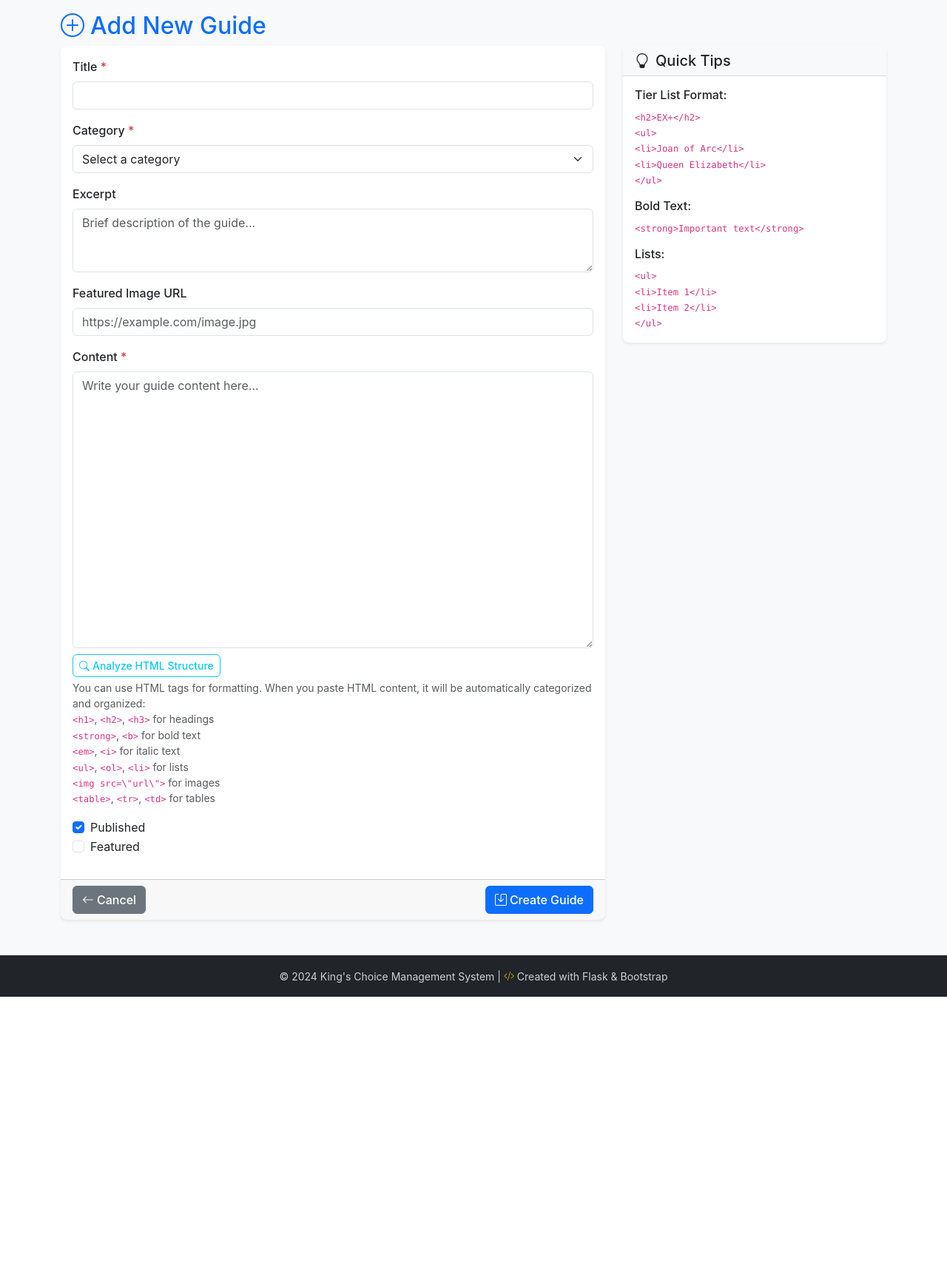
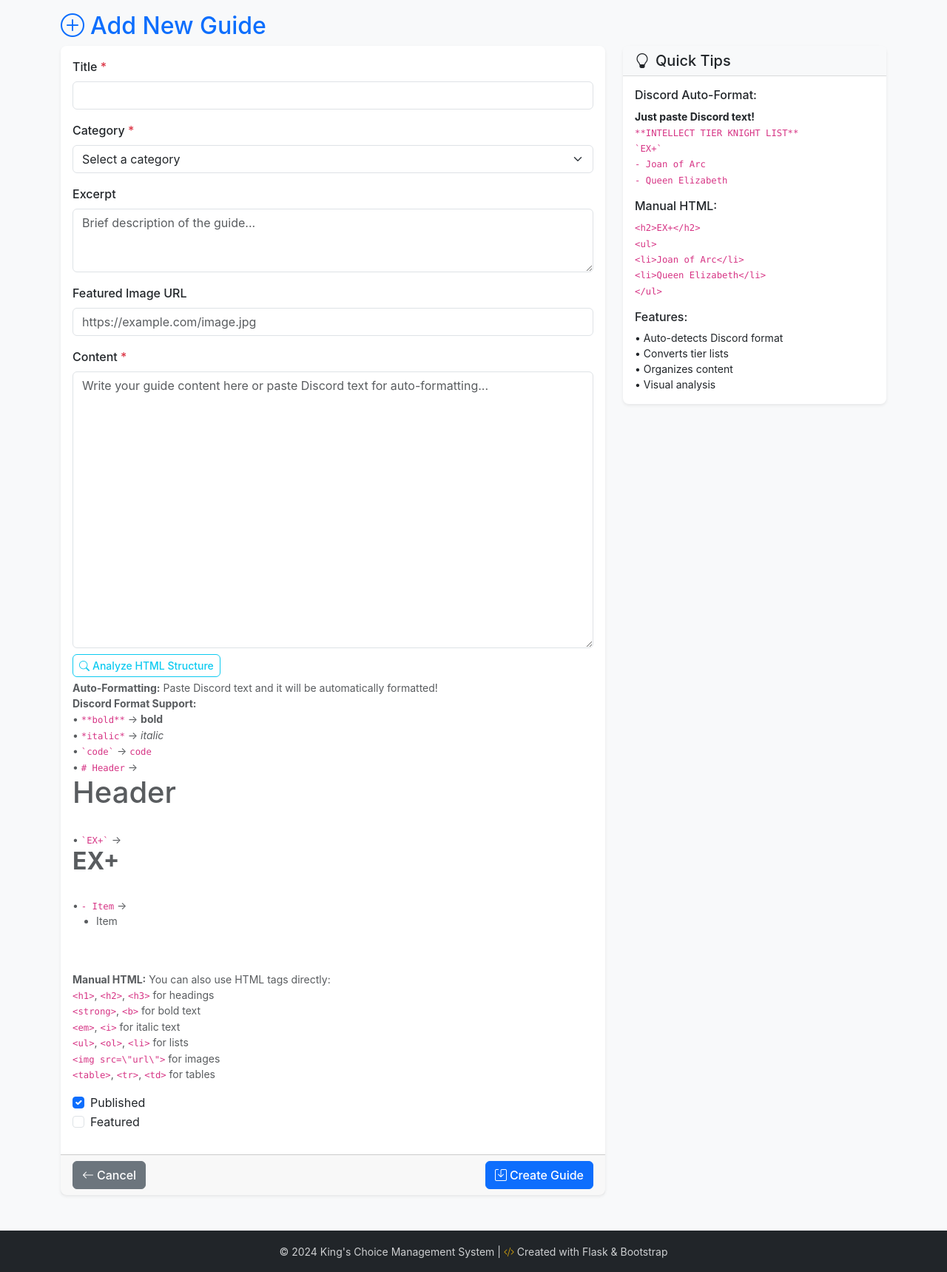
Before and after one commit to knoticoo/kings, a Flask app: page /guides/admin/add in a window 1280 px wide. Shown: the part 104-1823 px from the top of the page at 74% size. Before the commit the page ends 1451 px from the top, so only its background shows below. Run offline with Flask 3, Linux system fonts and the light colour scheme; data comes from the database, SQL or seed files in the repository.

Commit message:
Checkpoint before follow-up message
Co-authored-by: zwqr59nn79 <zwqr59nn79@privaterelay.appleid.com>

```diff
--- a/static/js/html-categorizer.js
+++ b/static/js/html-categorizer.js
@@ -336,7 +336,16 @@ class HTMLCategorizer {
      * Process pasted content and show categorization
      */
     processPastedContent(textarea, pastedContent) {
-        const categorizedData = this.categorizeContent(pastedContent);
+        // First, try to detect and format Discord-style text
+        const formattedContent = this.formatDiscordText(pastedContent);
+
+        // If content was formatted, update the textarea
+        if (formattedContent !== pastedContent) {
+            textarea.value = formattedContent;
+            this.showMessage('Discord text has been automatically formatted!', 'success');
+        }
+
+        const categorizedData = this.categorizeContent(formattedContent);
         const visualRepresentation = this.createVisualRepresentation(categorizedData);
 
         // Find or create the categorization display area
@@ -361,6 +370,12 @@ class HTMLCategorizer {
         organizeBtn.innerHTML = '<i class="bi bi-sort-alpha-down me-1"></i>Organize Content';
         organizeBtn.onclick = () => this.organizeContent(textarea, categorizedData);
 
+        const formatBtn = document.createElement('button');
+        formatBtn.type = 'button';
+        formatBtn.className = 'btn btn-sm btn-outline-success me-2';
+        formatBtn.innerHTML = '<i class="bi bi-magic me-1"></i>Auto Format';
+        formatBtn.onclick = () => this.autoFormatContent(textarea);
+
         const clearBtn = document.createElement('button');
         clearBtn.type = 'button';
         clearBtn.className = 'btn btn-sm btn-outline-secondary';
@@ -368,6 +383,7 @@ class HTMLCategorizer {
         clearBtn.onclick = () => this.clearAnalysis(displayArea);
 
         actionsDiv.appendChild(organizeBtn);
+        actionsDiv.appendChild(formatBtn);
         actionsDiv.appendChild(clearBtn);
         displayArea.appendChild(actionsDiv);
 
@@ -421,6 +437,118 @@ class HTMLCategorizer {
      */
     clearAnalysis(displayArea) {
         displayArea.innerHTML = '';
+    }
+
+    /**
+     * Format Discord-style text to proper HTML
+     */
+    formatDiscordText(text) {
+        let formatted = text;
+
+        // Convert Discord markdown to HTML
+        // Bold text: **text** or __text__
+        formatted = formatted.replace(/\*\*(.*?)\*\*/g, '<strong>$1</strong>');
+        formatted = formatted.replace(/__(.*?)__/g, '<strong>$1</strong>');
+
+        // Italic text: *text* or _text_
+        formatted = formatted.replace(/\*(.*?)\*/g, '<em>$1</em>');
+        formatted = formatted.replace(/_(.*?)_/g, '<em>$1</em>');
+
+        // Code blocks: `text`
+        formatted = formatted.replace(/`(.*?)`/g, '<code>$1</code>');
+
+        // Headers: # Header, ## Header, etc.
+        formatted = formatted.replace(/^### (.*$)/gm, '<h3>$1</h3>');
+        formatted = formatted.replace(/^## (.*$)/gm, '<h2>$1</h2>');
+        formatted = formatted.replace(/^# (.*$)/gm, '<h1>$1</h1>');
+
+        // Convert tier list format
+        formatted = this.formatTierList(formatted);
+
+        // Convert line breaks to proper HTML
+        formatted = formatted.replace(/\n\n/g, '</p><p>');
+        formatted = formatted.replace(/\n/g, '<br>');
+
+        // Wrap in paragraph tags if not already wrapped
+        if (!formatted.includes('<p>') && !formatted.includes('<h1>') && !formatted.includes('<h2>') && !formatted.includes('<h3>')) {
+            formatted = '<p>' + formatted + '</p>';
+        }
+
+        return formatted;
+    }
+
+    /**
+     * Format tier list structure
+     */
+    formatTierList(text) {
+        let formatted = text;
+
+        // Convert tier headers like `EX+`, `EX`, `SSS`, etc.
+        const tierPatterns = [
+            { pattern: /^`EX\+`$/gm, replacement: '<h2><strong>EX+</strong></h2>' },
+            { pattern: /^`EX`$/gm, replacement: '<h2><strong>EX</strong></h2>' },
+            { pattern: /^`SSS`$/gm, replacement: '<h2><strong>SSS</strong></h2>' },
+            { pattern: /^`S`$/gm, replacement: '<h2><strong>S</strong></h2>' },
+            { pattern: /^`A`$/gm, replacement: '<h2><strong>A</strong></h2>' },
+            { pattern: /^`B`$/gm, replacement: '<h2><strong>B</strong></h2>' },
+            { pattern: /^`C`$/gm, replacement: '<h2><strong>C</strong></h2>' },
+            { pattern: /^`F`$/gm, replacement: '<h2><strong>F</strong></h2>' }
+        ];
+
+        tierPatterns.forEach(({ pattern, replacement }) => {
+            formatted = formatted.replace(pattern, replacement);
+        });
+
+        // Convert list items that start with - to proper HTML lists
+        const lines = formatted.split('\n');
+        let inList = false;
+        let result = [];
+
+        for (let i = 0; i < lines.length; i++) {
+            const line = lines[i].trim();
+
+            // Check if this is a list item
+            if (line.startsWith('- ')) {
+                if (!inList) {
+                    result.push('<ul>');
+                    inList = true;
+                }
+                result.push(`<li>${line.substring(2)}</li>`);
+            } else {
+                if (inList) {
+                    result.push('</ul>');
+                    inList = false;
+                }
+                result.push(line);
+            }
+        }
+
+        // Close any open list
+        if (inList) {
+            result.push('</ul>');
+        }
+
+        return result.join('\n');
+    }
+
+    /**
+     * Auto format content in textarea
+     */
+    autoFormatContent(textarea) {
+        const currentContent = textarea.value;
+        const formattedContent = this.formatDiscordText(currentContent);
+
+        if (formattedContent !== currentContent) {
+            textarea.value = formattedContent;
+            this.showMessage('Content has been automatically formatted!', 'success');
+
+            // Re-analyze the formatted content
+            setTimeout(() => {
+                this.processPastedContent(textarea, formattedContent);
+            }, 100);
+        } else {
+            this.showMessage('No formatting changes needed.', 'info');
+        }
     }
 
     /**
--- a/templates/guides/admin/add.html
+++ b/templates/guides/admin/add.html
@@ -56,9 +56,17 @@
                     <!-- Content -->
                     <div class="mb-3">
                         <label for="content" class="form-label">{{ _("Content") }} <span class="text-danger">*</span></label>
-                        <textarea class="form-control" id="content" name="content" rows="15" required placeholder="{{ _('Write your guide content here...') }}"></textarea>
+                        <textarea class="form-control" id="content" name="content" rows="15" required placeholder="{{ _('Write your guide content here or paste Discord text for auto-formatting...') }}"></textarea>
                         <div class="form-text">
-                            {{ _("You can use HTML tags for formatting. When you paste HTML content, it will be automatically categorized and organized:") }}<br>
+                            <strong>{{ _("Auto-Formatting:") }}</strong> {{ _("Paste Discord text and it will be automatically formatted!") }}<br>
+                            <strong>{{ _("Discord Format Support:") }}</strong><br>
+                            • <code>**bold**</code> → <strong>bold</strong><br>
+                            • <code>*italic*</code> → <em>italic</em><br>
+                            • <code>`code`</code> → <code>code</code><br>
+                            • <code># Header</code> → <h1>Header</h1><br>
+                            • <code>`EX+`</code> → <h2><strong>EX+</strong></h2><br>
+                            • <code>- Item</code> → <ul><li>Item</li></ul><br><br>
+                            <strong>{{ _("Manual HTML:") }}</strong> {{ _("You can also use HTML tags directly:") }}<br>
                             <code>&lt;h1&gt;</code>, <code>&lt;h2&gt;</code>, <code>&lt;h3&gt;</code> {{ _("for headings") }}<br>
                             <code>&lt;strong&gt;</code>, <code>&lt;b&gt;</code> {{ _("for bold text") }}<br>
                             <code>&lt;em&gt;</code>, <code>&lt;i&gt;</code> {{ _("for italic text") }}<br>
@@ -107,19 +115,26 @@
                 </h5>
             </div>
             <div class="card-body">
-                <h6>{{ _("Tier List Format") }}:</h6>
+                <h6>{{ _("Discord Auto-Format") }}:</h6>
+                <div class="small">
+                    <strong>{{ _("Just paste Discord text!") }}</strong><br>
+                    <code>**INTELLECT TIER KNIGHT LIST**</code><br>
+                    <code>`EX+`</code><br>
+                    <code>- Joan of Arc</code><br>
+                    <code>- Queen Elizabeth</code>
+                </div>
+
+                <h6 class="mt-3">{{ _("Manual HTML") }}:</h6>
                 <div class="small">
                     <code>&lt;h2&gt;EX+&lt;/h2&gt;<br>&lt;ul&gt;<br>&lt;li&gt;Joan of Arc&lt;/li&gt;<br>&lt;li&gt;Queen Elizabeth&lt;/li&gt;<br>&lt;/ul&gt;</code>
                 </div>
 
-                <h6 class="mt-3">{{ _("Bold Text") }}:</h6>
+                <h6 class="mt-3">{{ _("Features") }}:</h6>
                 <div class="small">
-                    <code>&lt;strong&gt;{{ _("Important text") }}&lt;/strong&gt;</code>
-                </div>
-
-                <h6 class="mt-3">{{ _("Lists") }}:</h6>
-                <div class="small">
-                    <code>&lt;ul&gt;<br>&lt;li&gt;{{ _("Item 1") }}&lt;/li&gt;<br>&lt;li&gt;{{ _("Item 2") }}&lt;/li&gt;<br>&lt;/ul&gt;</code>
+                    • {{ _("Auto-detects Discord format") }}<br>
+                    • {{ _("Converts tier lists") }}<br>
+                    • {{ _("Organizes content") }}<br>
+                    • {{ _("Visual analysis") }}
                 </div>
             </div>
         </div>
```
